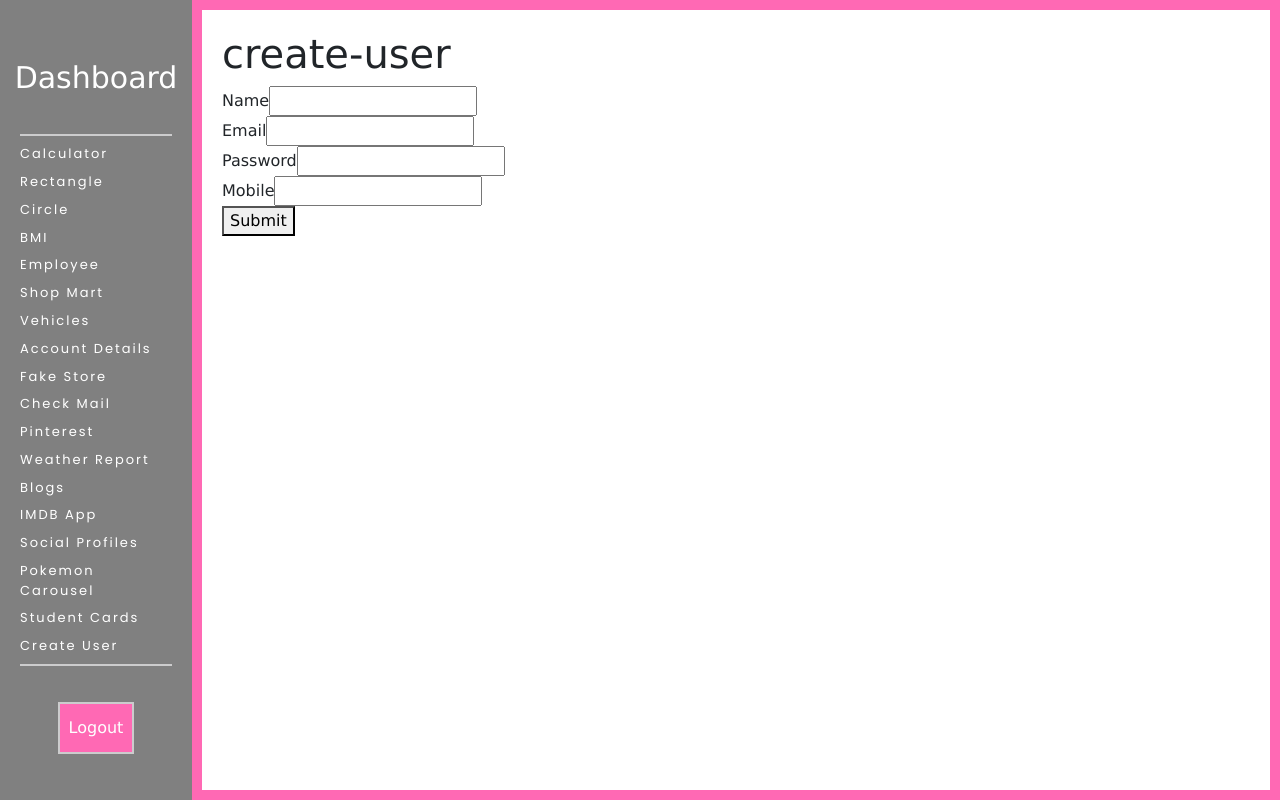
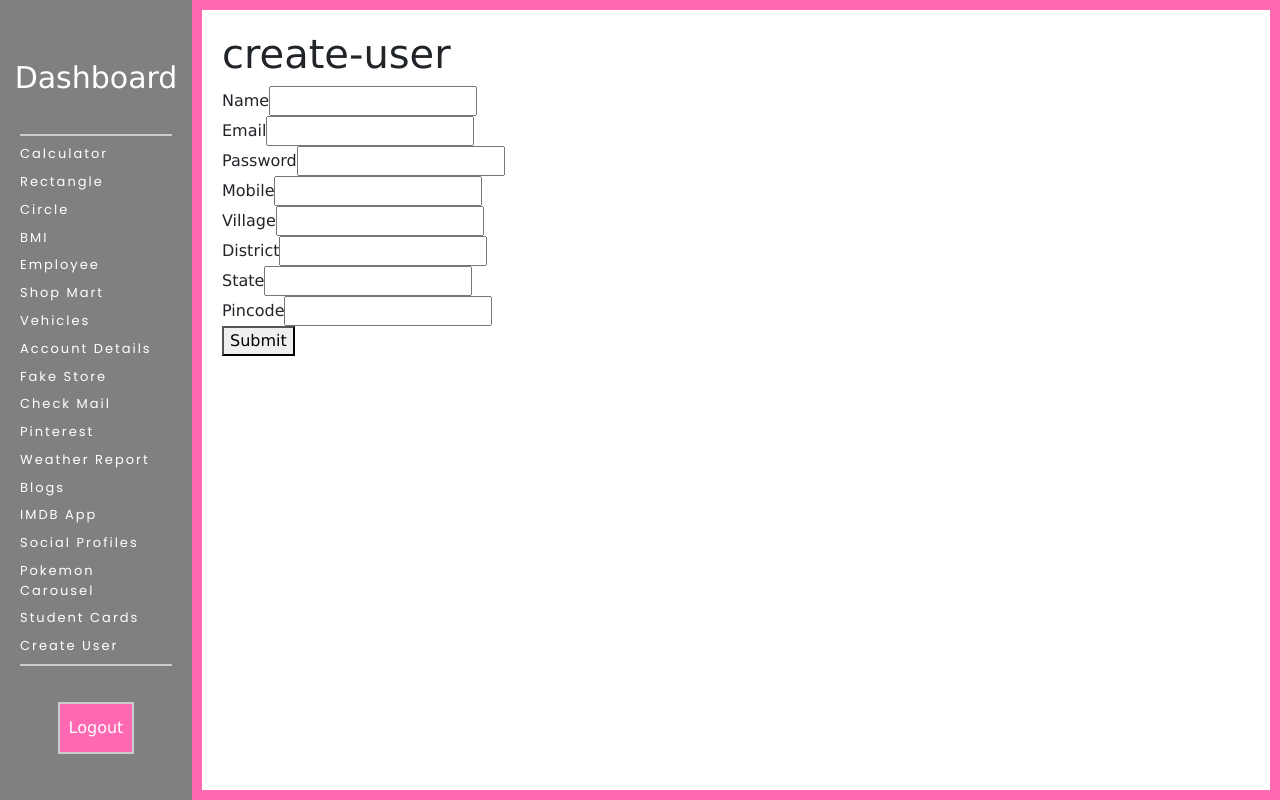
Before and after one commit to VishalGowda26/My-Angular, an Angular app: page /dashboard/create-user in a window 1280 px wide. Built offline with nearby package versions, Linux system fonts and the light colour scheme.

Commit message:
implemented nested form-group to create-user component

```diff
--- a/src/app/create-user/create-user.component.html
+++ b/src/app/create-user/create-user.component.html
@@ -11,5 +11,17 @@
 
   <label for="mobile">Mobile</label>
   <input type="number" id="mobile" name="mobile" formControlName="mobile" /> <br />
+
+  <!-- Nested FormGroup -->
+  <div formGroupName="address">
+    <label for="village">Village</label>
+    <input type="text" id="village" name="village" formControlName="village" /> <br />
+    <label for="district">District</label>
+    <input type="text" id="district" name="district" formControlName="district" /> <br />
+    <label for="state">State</label>
+    <input type="text" id="state" name="state" formControlName="state" /> <br />
+    <label for="pincode">Pincode</label>
+    <input type="number" id="pincode" name="pincode" formControlName="pincode" /> <br />
+  </div>
   <button (click)="create()">Submit</button>
 </form>
--- a/src/app/create-user/create-user.component.ts
+++ b/src/app/create-user/create-user.component.ts
@@ -12,7 +12,14 @@ export class CreateUserComponent {
     email: new FormControl(''),
     password: new FormControl(''),
     mobile: new FormControl(''),
+    address: new FormGroup({
+      village: new FormControl(),
+      district: new FormControl(),
+      state: new FormControl(),
+      pincode: new FormControl(),
+    }),
   });
+
   create() {
     console.log(this.userForm.value);
   }
```
